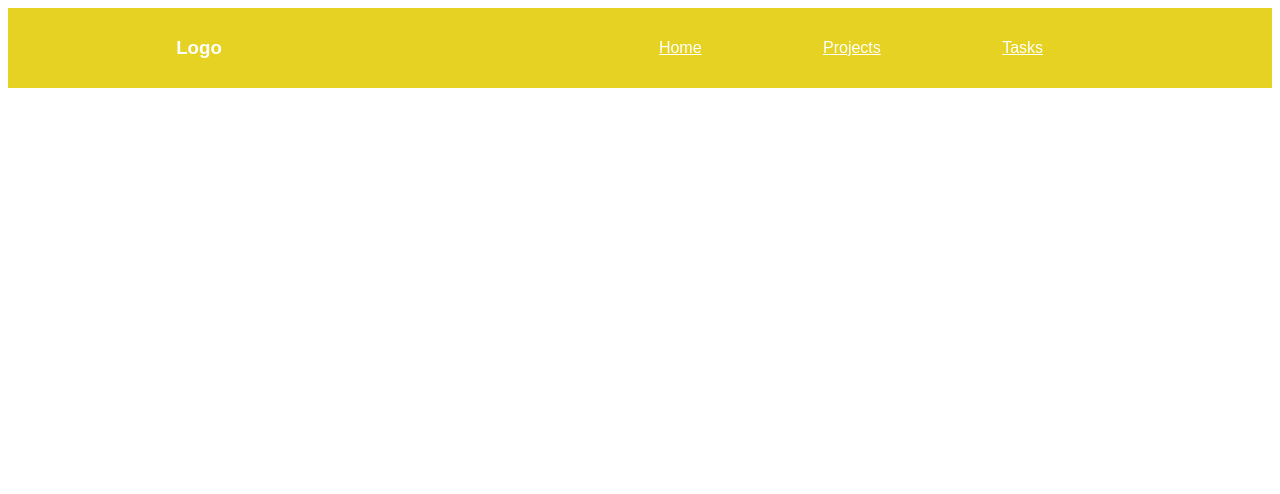
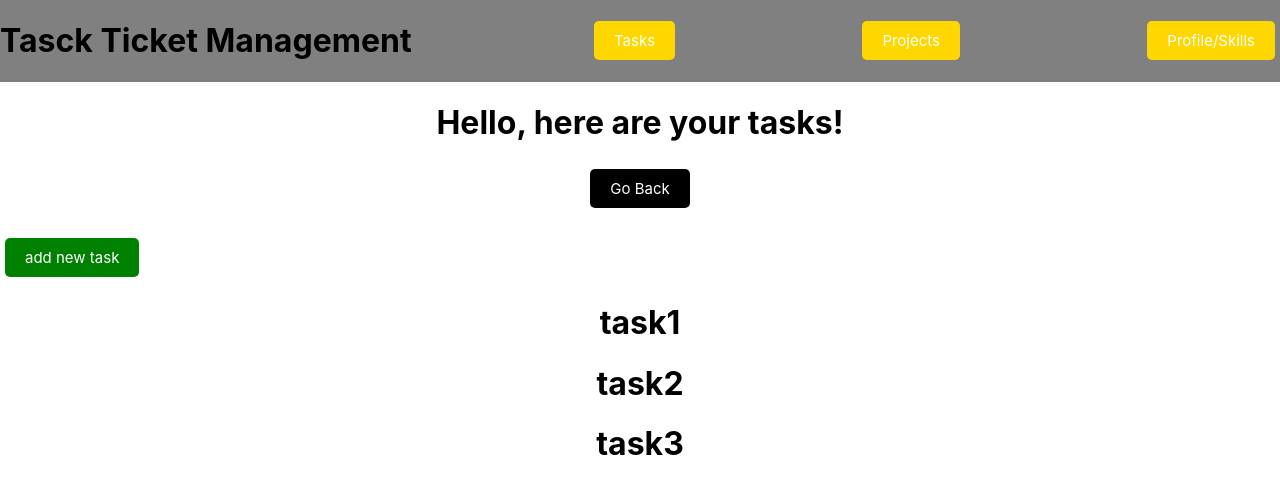
Before and after one commit to Paink64/TASCK, a React (Create React App) app: page /MyTasks in a window 1280 px wide. Shown: the top 494 px of the page. Built offline with nearby package versions, Linux system fonts and the light colour scheme.

Commit message:
Added my own source code(s)

```diff
--- /dev/null
+++ b/src/App.css
@@ -0,0 +1,56 @@
+.App {
+  text-align: center;
+}
+
+.App-logo {
+  height: 40vmin;
+  pointer-events: none;
+}
+
+@media (prefers-reduced-motion: no-preference) {
+  .App-logo {
+    animation: App-logo-spin infinite 20s linear;
+  }
+}
+
+.App-header {
+  background-color: #282c34;
+  min-height: 100vh;
+  display: flex;
+  flex-direction: column;
+  align-items: center;
+  justify-content: center;
+  font-size: calc(10px + 2vmin);
+  color: white;
+}
+
+.App-link {
+  color: #61dafb;
+}
+
+@keyframes App-logo-spin {
+  from {
+    transform: rotate(0deg);
+  }
+  to {
+    transform: rotate(360deg);
+  }
+}
+
+.image-container {
+  align-items: center;
+}
+
+.btn{
+  display: inline-block;
+  background: #000;
+  color: #fff;
+  border: none;
+  padding: 10px 20px;
+  margin: 5px;
+  border-radius: 5px;
+  cursor: pointer;
+  text-decoration: none;
+  font-size: 15px;
+  font-family: inherit;
+}
--- a/src/App.js
+++ b/src/App.js
@@ -1,25 +1,61 @@
-import './index.css';
-import Home from './pages/Home';
-import Nav from './pages/Nav';
-import Tasks from './pages/Tasks';
-import Projects from './pages/Projects';
-import Button from './components/Button';
-import {BrowserRouter as Router, Switch, Route} from 'react-router-dom';
+import './App.css';
+import Header from './components/Header.js';
+import Button from './components/Button.js';
+import Navitem from './components/Navitem';
+import {BrowserRouter as Router, Route} from 'react-router-dom';
+import { useState } from "react";
+import { Link } from 'react-router-dom' ;
+import MyTasks from './MyTasks';
+import Profile from './Profile';
+import PopUp from './components/PopUp';
+
+function App() {
+  const [tasks, setTasks] = useState([]); //used to create, edit tasks
+  const [users, setUserInfo] = useState([]); //ATM, used to edit/access user info
+  //const [userProjects, setUserProjects]
+  const [seePopUp, setSeePopUp] = useState(false); //use to affect pop up windows
+  const [project, setProject] = useState([]);
+  const [userDummy, setuserDummy] = useState({name: 'user1',
+                                    email: 'user1@email.com',
+                                    password: '12345',
+                                    isOnProject: true,
+                                    tasks: ['task1', 'task2', 'task3'],
+                                    projectIDs: [],});
 
 
-function App() {
+  const projects = {}
 
+  //current user
 
   return (
     <Router>
-      <div className="App">
-        <Nav />
-        <Switch>
-          <Route path="/" exact   component={Home} />
-          <Route path="/projects" component={Projects}/>
-          <Route path="/tasks"    component={Tasks}/>
-       </Switch>
-      </div>
+    <div >
+      <Header title='Tasck Ticket Management' user={userDummy}></Header>
+      <Route path='/' exact>
+        {!userDummy.isOnProject && <h1 style={{textAlign:'center', marginTop:'200px'}}>
+          Hello, {userDummy.name}. To get started, please click on the 'Start Project' button above.
+        </h1>}
+        <h2 style={{textAlign:'center'}}>
+          <Button onClick={() => setSeePopUp(!seePopUp)} color='blue' text='Pop Up button'></Button>
+          {seePopUp && <PopUp toggle={() => setSeePopUp(!seePopUp)} />}
+        </h2>
+      </Route>
+
+      <Route path='/MyTasks'>
+        <MyTasks user={userDummy}></MyTasks>
+       {userDummy.isOnProject && <Button onClick={() =>{ let currentTasks = userDummy.tasks.slice();
+            currentTasks.push('task');
+            const newUserDummy = {...userDummy, tasks : currentTasks};
+            setuserDummy(newUserDummy); } }
+          color='green' text='add new task'></Button> }
+        {userDummy.isOnProject && userDummy.tasks.map(task => <h1 style={{textAlign:'center'}}>{task}</h1>)}
+      </Route>
+
+      <Route path='/Profile'>
+        <Profile user={userDummy}></Profile>
+      </Route>
+
+    </div>
     </Router>
   );
 }
--- /dev/null
+++ b/src/MyTasks.js
@@ -0,0 +1,21 @@
+import Button from './components/Button.js';
+import { Link } from 'react-router-dom' ;
+import React from 'react'
+import { useState } from "react";
+import users from './App';
+
+const MyTasks = ({user}) => {
+    return (
+        <>
+          {user.isOnProject ? <h1 style={{textAlign : 'center'}}>Hello, here are your tasks!</h1>
+            : <h1 style={{ textAlign : 'center',
+            marginTop: '200px'}}>Please create or add a project before visiting this page</h1>}
+          <h2 style={{textAlign:'center'}}><Link to='/'>
+              <Button text='Go Back' color='black'></Button>
+          </Link> </h2>
+
+        </>
+    )
+}
+
+export default MyTasks
--- /dev/null
+++ b/src/Profile.js
@@ -0,0 +1,20 @@
+import React from 'react'
+import Button from './components/Button.js';
+import { useState } from "react";
+import { Link } from 'react-router-dom' ;
+import users from './App';
+
+const Profile = ({user}) => {
+    return (
+        <>
+          {user.isOnProject ? <h1 style={{textAlign : 'center'}}>{user.name}'s profile</h1>
+            : <h1 style={{ textAlign : 'center',
+            marginTop: '200px'}}>Please create or add a project before visiting this page</h1>}
+          <h2 style={{textAlign:'center'}}><Link to='/'>
+              <Button text='Go Back' color='black'></Button>
+          </Link> </h2>
+        </>
+    )
+}
+
+export default Profile
--- a/src/components/Button.js
+++ b/src/components/Button.js
@@ -1,19 +1,15 @@
-import PropTypes from 'prop-types'
+import React from 'react'
 
-const Button = ({color, text, onCLick}) => {
-
+const Button = ({color, text, onClick}) => {
     return (
         <button
-        onClick={onCLick}
-        style={{backgroundColor: color}}
-        className='btn'>{text}</button>
+          onClick={onClick}
+          style={{ backgroundColor: color }}
+          className='btn'
+          >
+              {text}
+          </button>
     )
 }
-Button.deafultProps = {
-    color: 'gold'
-}
 
-Button.propTypes = {
-    onClick: PropTypes.func
-}
 export default Button
--- a/src/components/Header.js
+++ b/src/components/Header.js
@@ -1,25 +1,29 @@
-import PropTypes from 'prop-types'
+import React from 'react';
+import Button from './Button.js';
+import {BrowserRouter as Router, Route} from 'react-router-dom';
+import { Link } from 'react-router-dom' ;
+import MyTasks from '../MyTasks';
+//import users from '../App.js'
 
+const Header = ({title, user}) => {
+    return (
+         <header className='header' style={{ backgroundColor : 'grey'}} >
+            <h1>{title}</h1>
+            <Link to='/MyTasks'>
+            <Button text={user.isOnProject ? 'Tasks' : 'Unavailable'}
+                color={user.isOnProject ? 'gold' : 'black'} />
+            </Link>
 
+            <Button text={user.isOnProject ? 'Projects' : 'Start Project'}
+                color= 'gold'/>
 
-const Header = ({ title }) => {
-    return (
-        <header>
-            <h1 >{title}</h1>
-            <button></button>
-        </header>
+            <Link to='/Profile'>
+            <Button text={user.isOnProject ? 'Profile/Skills' : 'unavailable'}
+                color={user.isOnProject ? 'gold' : 'black'}/>
+            </Link>
+
+         </header>
     )
 }
 
-Header.defaultProps = {
-    title: 'Tasck'
-}
-
-Header.propTypes = {
-    title: PropTypes.string.isRequired,
-}
-
-const headingStyle = {
-    color: 'red'
-}
 export default Header
--- /dev/null
+++ b/src/components/Navitem.js
@@ -0,0 +1,13 @@
+import React from 'react';
+import { Link } from 'react-router-dom';
+
+const Navitem = ({ itemLink }) => {
+    return (
+        <li>
+            <Link to={itemLink}>
+            </Link>
+        </li>
+    )
+}
+
+export default Navitem
--- /dev/null
+++ b/src/components/PopUp.js
@@ -0,0 +1,14 @@
+import React from 'react'
+
+const PopUp = ({ toggle }) => {
+    return (
+        <div>
+            <div className='modal_content'>
+                <span className='close' onClick={toggle}>&times;</span>
+                <p>This is a test popup.</p>
+            </div>
+        </div>
+    )
+}
+
+export default PopUp
--- a/src/index.css
+++ b/src/index.css
@@ -1,56 +1,27 @@
-
-
 body {
-  font-family: 'Poppins', sans-serif;
+  margin: 0;
+  font-family: -apple-system, BlinkMacSystemFont, 'Segoe UI', 'Roboto', 'Oxygen',
+    'Ubuntu', 'Cantarell', 'Fira Sans', 'Droid Sans', 'Helvetica Neue',
+    sans-serif;
+  -webkit-font-smoothing: antialiased;
+  -moz-osx-font-smoothing: grayscale;
 }
 
-.App {
-  text-align: center;
+code {
+  font-family: source-code-pro, Menlo, Monaco, Consolas, 'Courier New',
+    monospace;
 }
 
-nav{
-  display: flex;
-  justify-content: space-around;
-  align-items: center;
-  min-height: 10vh;
-  background: rgb(230, 210, 34);
-  color: white;
+.image-container {
+  flex: 1;
+  flex-direction: 'row';
+  background-color: 'red';
+  justify-content: 'left';
+  align-items: 'left';
 }
 
-.logo{
-  position:fixed;
-	top:0;
-	left:0;
-}
-
-.nav-links{
-  width: 40%;
-  display: flex;
-  justify-content: space-around;
-  align-items: center;
-  list-style: none;
-}
-
-
-.container {
-  max-width: 500px;
-  margin: 30px auto;
-  overflow: auto;
-  min-height: 300px;
-  border: 1px solid steelblue;
-  padding: 30px;
-  border-radius: 5px;
-}
-
-.header {
-  display: flex;
-  justify-content: space-between;
-  align-items: center;
-  margin-bottom: 20px;
-}
-
-.btn {
-  display: table;
+.btn{
+  display: inline-block;
   background: #000;
   color: #fff;
   border: none;
@@ -61,74 +32,42 @@ nav{
   text-decoration: none;
   font-size: 15px;
   font-family: inherit;
+  justify-content: right;
 }
 
-.btn:focus {
-  outline: none;
+.header {
+  display: flex;
+  justify-content: space-between;
+  align-items: center;
+  margin-bottom: 10px;
 }
 
-.btn:active {
-  transform: scale(0.98);
+.modal {
+  display: none;
+  position: absolute;
+  z-index: 1;
+  width:100%;
+  height: 100%;
+  background-color: rgba(0, 0, 0, 0.25);
 }
 
-.btn-block {
-  display: block;
-  width: 100%;
+.modal_content {
+  background-color: white;
+  position: absolute;
+  top: 40%;
+  left: 40%;
+  right: 40%;
+  padding: 50px;
+  border-radius: 10px;
+  border: 3px solid black;
 }
 
-.task {
-  background: #f4f4f4;
-  margin: 5px;
-  padding: 10px 20px;
-  cursor: pointer;
+.close {
+  color: black;
+  float: right;
 }
 
-.task.reminder {
-  border-left: 5px solid green;
+.close:hover{
+  color: red;
+  cursor:pointer;
 }
-
-.task h3 {
-  display: flex;
-  align-items: center;
-  justify-content: space-between;
-}
-
-.add-form {
-  margin-bottom: 40px;
-}
-
-.form-control {
-  margin: 20px 0;
-}
-
-.form-control label {
-  display: block;
-}
-
-.form-control input {
-  width: 100%;
-  height: 40px;
-  margin: 5px;
-  padding: 3px 7px;
-  font-size: 17px;
-}
-
-.form-control-check {
-  display: flex;
-  align-items: center;
-  justify-content: space-between;
-}
-
-.form-control-check label {
-  flex: 1;
-}
-
-.form-control-check input {
-  flex: 2;
-  height: 20px;
-}
-
-footer {
-  margin-top: 30px;
-  text-align: center;
-}
```
Also changed, not shown: src/components/Logo.js (added, +13 -0 lines), src/components/Tasks.js (added, +11 -0 lines), src/components/Task.js (added), src/components/samplelogo.jpg (added).
